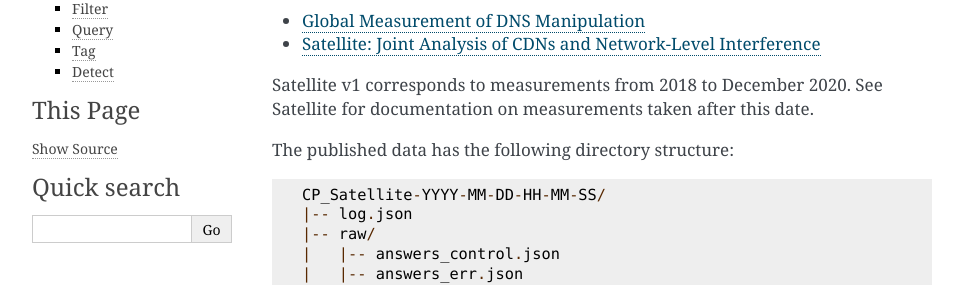
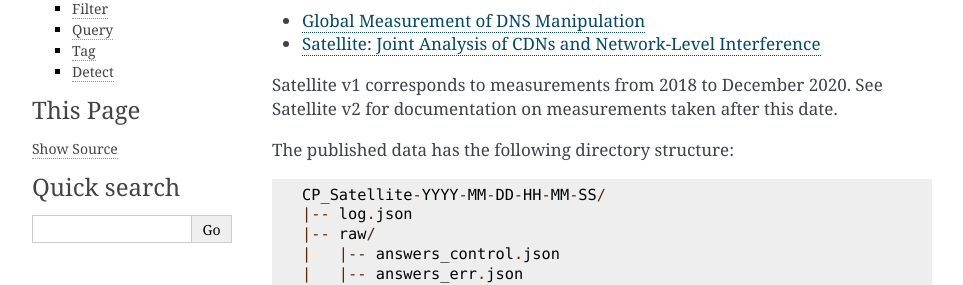
Before and after one commit to censoredplanet/censoredplanet, a Sphinx documentation site: the page built from docs/satellitev1.rst, in a window 1280 px wide and 900 px high. Shown: the part 159-444 px from the top of the window, without its empty margins (148-1111 px from the left). Built offline with Sphinx 7.4.7, drawn with Linux system fonts in a browser that asks for light colours; some of the changed text lies outside the part shown.

Commit message:
Add note

```diff
--- a/docs/satellitev1.rst
+++ b/docs/satellitev1.rst
@@ -6,7 +6,7 @@
 * `Global Measurement of DNS Manipulation <https://censoredplanet.org/assets/Pearce2017b.pdf>`_
 * `Satellite: Joint Analysis of CDNs and Network-Level Interference <https://censoredplanet.org/assets/Scott2016a.pdf>`_
 
-Satellite v1 corresponds to measurements from 2018 to December 2020. See Satellite for documentation on measurements taken after this date.
+Satellite v1 corresponds to measurements from 2018 to December 2020. See Satellite v2 for documentation on measurements taken after this date.
 
 The published data has the following directory structure: ::
 
@@ -223,3 +223,5 @@
 		* For each response, the answer IPs and their tags are compared to the set of answer IPs and tags from all the control resolvers for the same query domain. A response is classified as interference if there is no overlap between the two.
 
 		* Cases where the control answer IPs have no tags will be considered interference if the resolver's answer IPs are not in the control set.
+
+		* Satellite v1 anomalies (interference detected) need to be explicitly confirmed by fetching pages hosted at the resolved IPs in post-processing. This functionality is included in Satellite v2.
```
